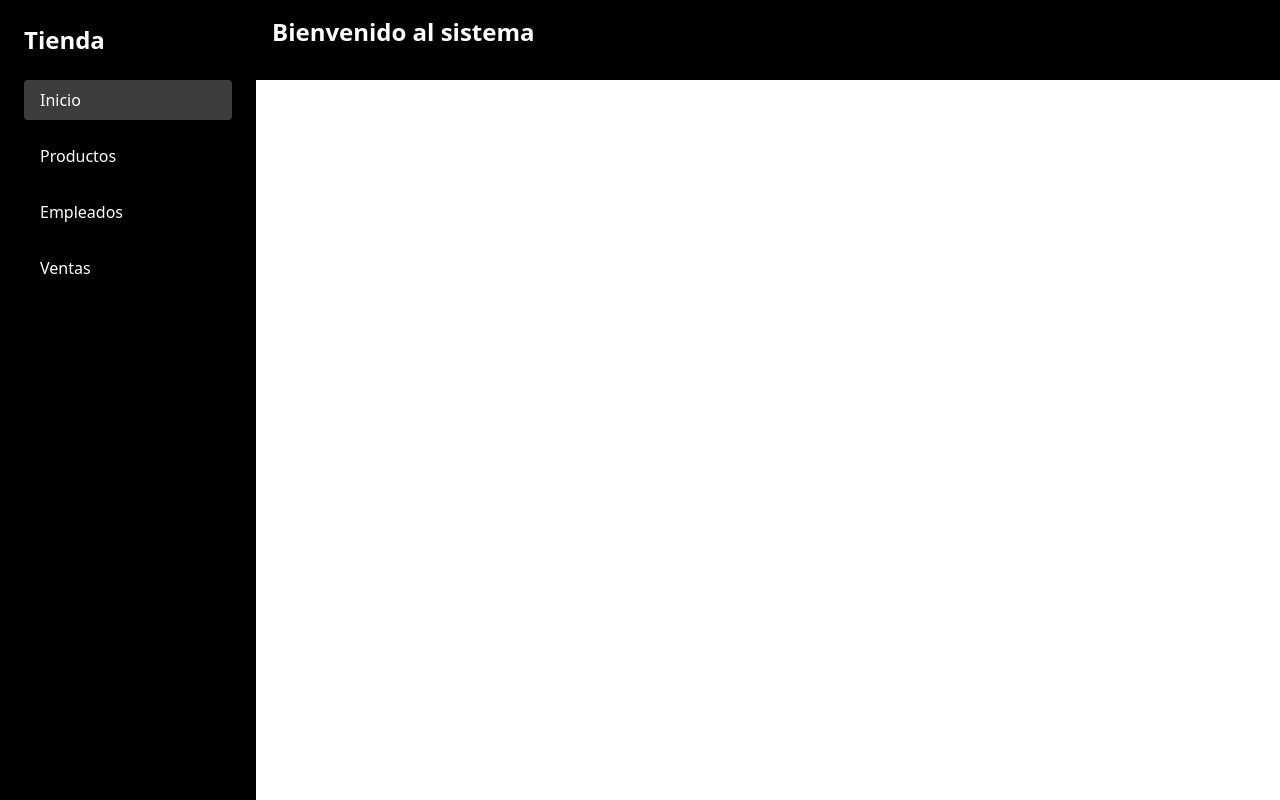
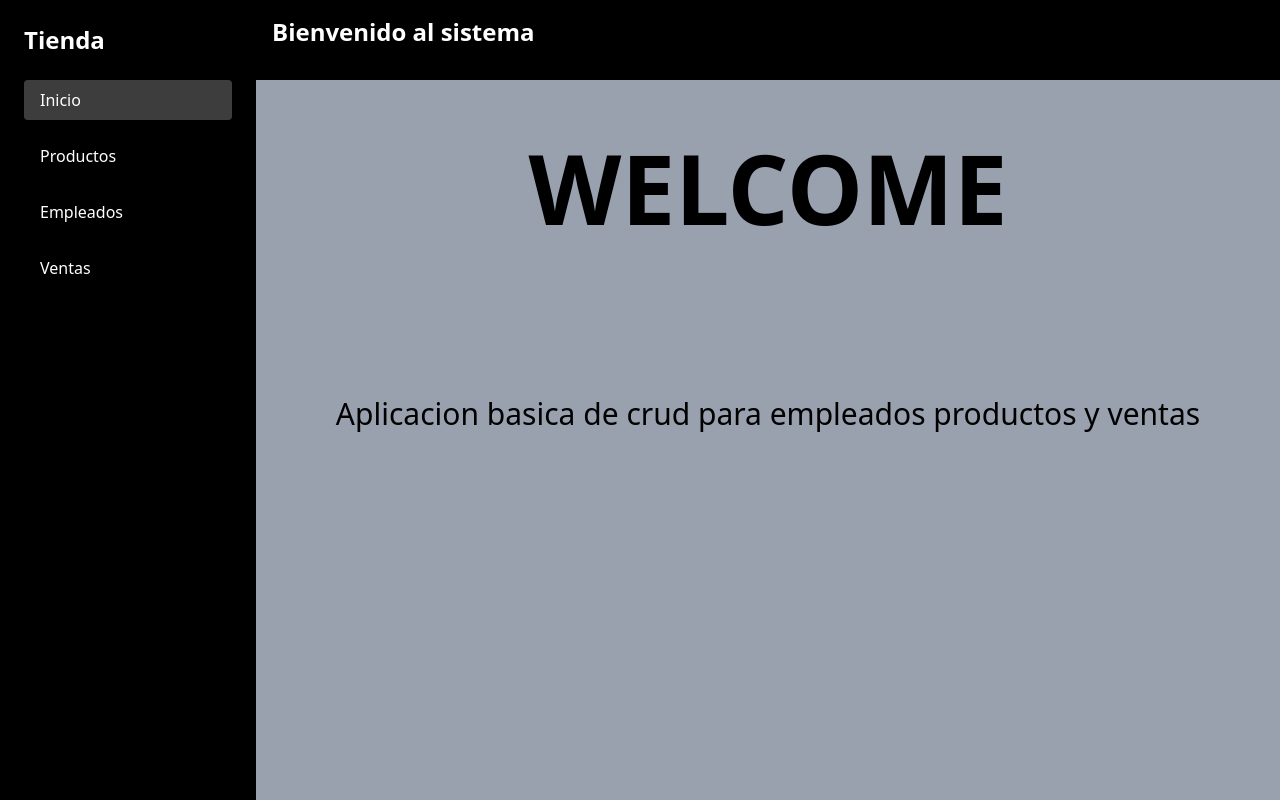
Before and after one commit to fabiandgit/TiendaApi-Angular, an Angular app: page / in a window 1280 px wide. Built offline with nearby package versions, Linux system fonts and the light colour scheme.

Commit message:
ajustes de diseño

```diff
--- a/src/app/app.routes.ts
+++ b/src/app/app.routes.ts
@@ -5,7 +5,7 @@ export const routes: Routes = [
     path: '',
     loadComponent: () =>
       import('./pages/home/home.component').then((m) => m.HomeComponent),
-    children: [
+  },
   {
     path: 'productos',
     loadComponent: () =>
@@ -23,11 +23,7 @@ export const routes: Routes = [
   {
     path: 'ventas',
     loadComponent: () =>
-          import('./pages/ventas/ventas.component').then(
-            (v) => v.VentasComponent
-          ),
-      },
-    ],
+      import('./pages/ventas/ventas.component').then((v) => v.VentasComponent),
   },
   {
     path: '**',
--- /dev/null
+++ b/src/app/components/shared/header/header.component.html
@@ -0,0 +1,3 @@
+<div class="bg-black text-white w-full m-0 p-4">
+  <h1 class="text-2xl font-bold mb-4">Bienvenido al sistema</h1>
+</div>
--- a/src/app/pages/empleados/empleados.component.html
+++ b/src/app/pages/empleados/empleados.component.html
@@ -1,4 +1,5 @@
-<div class="w-full h-full bg-gray-400">
+<app-header />
+<div class="bg-green-500">
   <h2
     class="flex justify-center text-2xl text-white font-bold mb-5 p-5 underline"
   >
--- a/src/app/pages/empleados/empleados.component.ts
+++ b/src/app/pages/empleados/empleados.component.ts
@@ -2,10 +2,11 @@ import { Component, signal, ViewChild } from '@angular/core';
 import { EmpleadosFormComponent } from '../../components/empleados-form/empleados-form.component';
 import { EmpleadosListComponent } from '../../components/empleados-list/empleados-list.component';
 import { Empleados } from '../../Models/Empleados.model';
+import { HeaderComponent } from '../../components/shared/header/header.component';
 
 @Component({
   selector: 'app-empleados',
-  imports: [EmpleadosFormComponent, EmpleadosListComponent],
+  imports: [EmpleadosFormComponent, EmpleadosListComponent, HeaderComponent],
   templateUrl: './empleados.component.html',
   styleUrl: './empleados.component.css',
 })
--- a/src/app/pages/home/home.component.html
+++ b/src/app/pages/home/home.component.html
@@ -1,6 +1,11 @@
-<div class="bg-black text-white w-full m-0 p-4">
-  <h1 class="text-2xl font-bold mb-4">Bienvenido al sistema</h1>
+<app-header />
+<div class="h-full bg-gray-400">
+  <p class="text-center text-8xl pt-[60px] font-bold hover:text-white">
+    WELCOME
+  </p>
+  <div>
+    <p class="text-center text-3xl mt-[160px] hover:text-white">
+      Aplicacion basica de crud para empleados productos y ventas
+    </p>
+  </div>
 </div>
-<div class="bg-gray-400">
-  <router-outlet />
-</div>
--- a/src/app/pages/home/home.component.ts
+++ b/src/app/pages/home/home.component.ts
@@ -1,10 +1,10 @@
 import { Component } from '@angular/core';
-import { NavComponent } from '../../components/nav/nav.component';
 import { RouterOutlet } from '@angular/router';
+import { HeaderComponent } from '../../components/shared/header/header.component';
 
 @Component({
   selector: 'app-home',
-  imports: [RouterOutlet],
+  imports: [RouterOutlet, HeaderComponent],
   templateUrl: './home.component.html',
   styleUrl: './home.component.css',
 })
--- a/src/app/pages/productos/productos.component.html
+++ b/src/app/pages/productos/productos.component.html
@@ -1,4 +1,5 @@
-<div class="w-full h-full bg-gray-400">
+<app-header />
+<div class="bg-amber-400">
   <h2
     class="flex justify-center text-2xl text-white font-bold mb-5 p-5 underline"
   >
--- a/src/app/pages/productos/productos.component.ts
+++ b/src/app/pages/productos/productos.component.ts
@@ -2,10 +2,11 @@ import { Component, signal, ViewChild } from '@angular/core';
 import { ProductosListComponent } from '../../components/productos-list/productos-list.component';
 import { ProductosFormComponent } from '../../components/productos-form/productos-form.component';
 import { Productos } from '../../Models/Productos.model';
+import { HeaderComponent } from '../../components/shared/header/header.component';
 
 @Component({
   selector: 'app-productos',
-  imports: [ProductosListComponent, ProductosFormComponent],
+  imports: [ProductosListComponent, ProductosFormComponent, HeaderComponent],
   templateUrl: './productos.component.html',
   styleUrl: './productos.component.css',
 })
--- a/src/app/pages/ventas/ventas.component.html
+++ b/src/app/pages/ventas/ventas.component.html
@@ -1,4 +1,5 @@
-<div class="w-full h-full bg-gray-400">
+<app-header />
+<div class="bg-blue-500">
   <h2
     class="flex justify-center text-2xl text-white font-bold mb-5 p-5 underline"
   >
--- a/src/app/pages/ventas/ventas.component.ts
+++ b/src/app/pages/ventas/ventas.component.ts
@@ -2,10 +2,11 @@ import { Component, signal, ViewChild } from '@angular/core';
 import { VentasFormComponent } from '../../components/ventas-form/ventas-form.component';
 import { VentasListComponent } from '../../components/ventas-list/ventas-list.component';
 import { Ventas } from '../../Models/Ventas.model';
+import { HeaderComponent } from '../../components/shared/header/header.component';
 
 @Component({
   selector: 'app-ventas',
-  imports: [VentasFormComponent, VentasListComponent],
+  imports: [VentasFormComponent, VentasListComponent, HeaderComponent],
   templateUrl: './ventas.component.html',
   styleUrl: './ventas.component.css',
 })
```
Also changed, not shown: src/app/components/shared/header/header.component.ts (added, +11 -0 lines), src/app/components/shared/header/header.component.css (added), 1 other file (tests, documents, lock files or other folders). Lines whose indentation alone changed are shown as unchanged.
